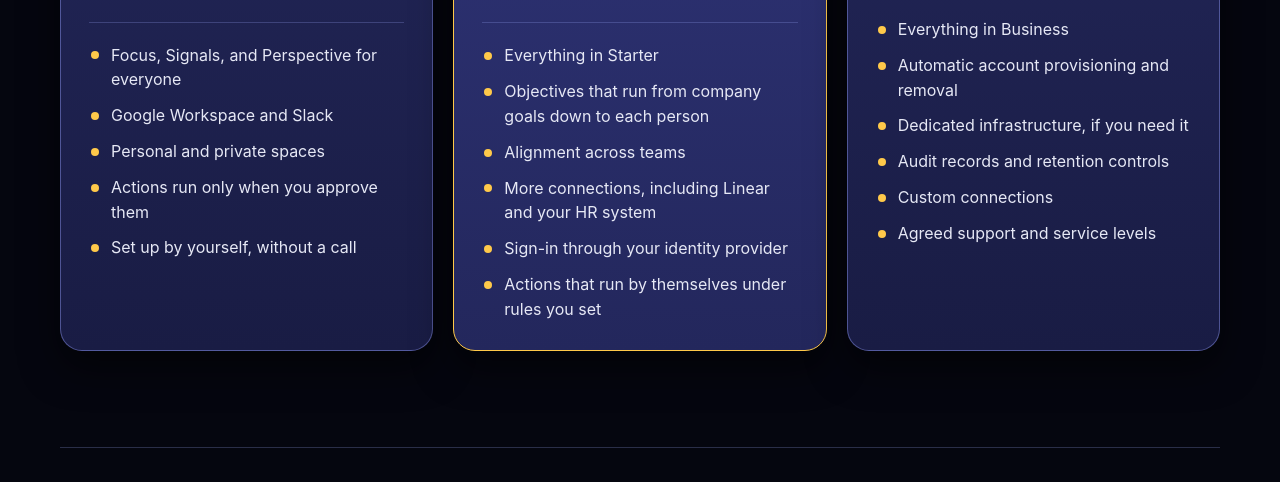
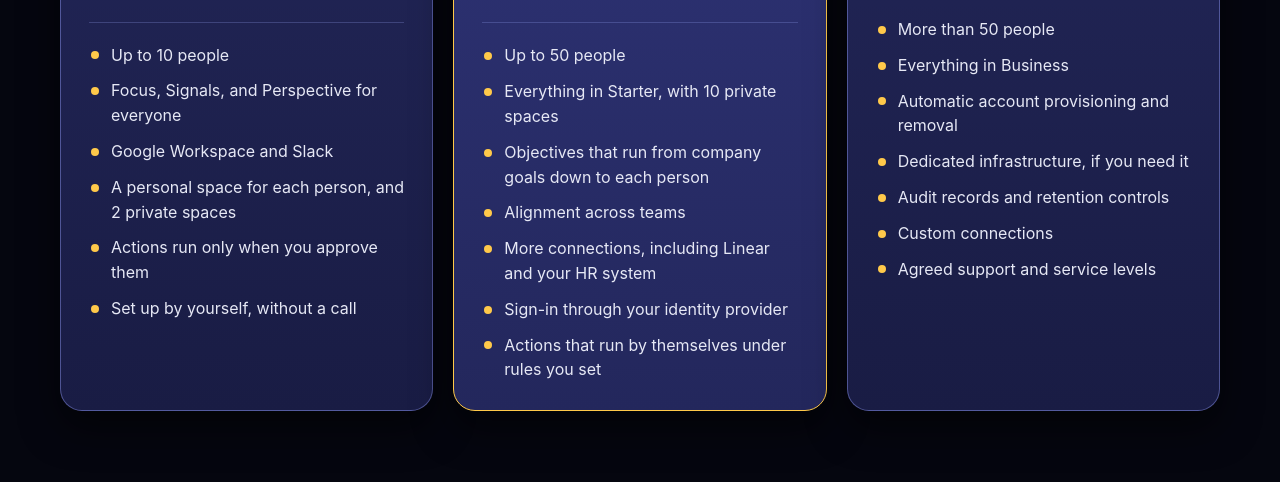
Before and after one commit to coremodeai/coremodeai.github.io, a plain HTML site: page pricing.html in a window 1280 px wide. Shown: the part 618-1100 px from the top of the page. Drawn offline with Linux system fonts and the light colour scheme.

Commit message:
Pricing: people and private-space limits per plan
Co-Authored-By: Claude Fable 5.2 <noreply@anthropic.com>

```diff
--- a/pricing.html
+++ b/pricing.html
@@ -47,9 +47,10 @@
           <p class="plan__for">For a small team finding out what coremode does for them.</p>
           <p class="plan__price"><span>$9</span> per person, per month</p>
           <ul>
+            <li>Up to 10 people</li>
             <li>Focus, Signals, and Perspective for everyone</li>
             <li>Google Workspace and Slack</li>
-            <li>Personal and private spaces</li>
+            <li>A personal space for each person, and 2 private spaces</li>
             <li>Actions run only when you approve them</li>
             <li>Set up by yourself, without a call</li>
           </ul>
@@ -60,7 +61,8 @@
           <p class="plan__for">For a company where coordination across teams has started to cost real time.</p>
           <p class="plan__price"><span>$49</span> per person, per month</p>
           <ul>
-            <li>Everything in Starter</li>
+            <li>Up to 50 people</li>
+            <li>Everything in Starter, with 10 private spaces</li>
             <li>Objectives that run from company goals down to each person</li>
             <li>Alignment across teams</li>
             <li>More connections, including Linear and your HR system</li>
@@ -74,6 +76,7 @@
           <p class="plan__for">For companies with their own security, compliance, and procurement requirements.</p>
           <p class="plan__price"><span>Let's talk</span></p>
           <ul>
+            <li>More than 50 people</li>
             <li>Everything in Business</li>
             <li>Automatic account provisioning and removal</li>
             <li>Dedicated infrastructure, if you need it</li>
```
